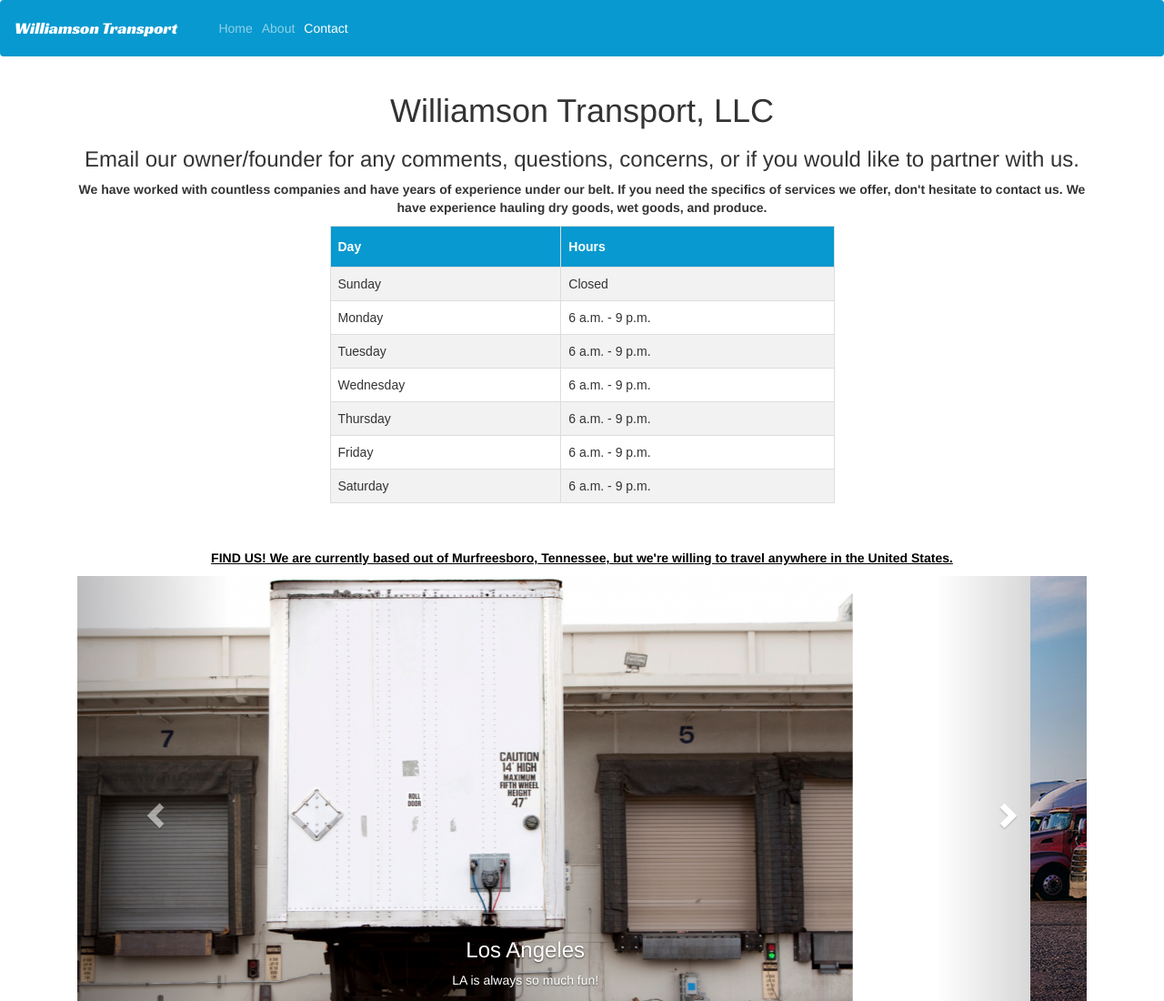
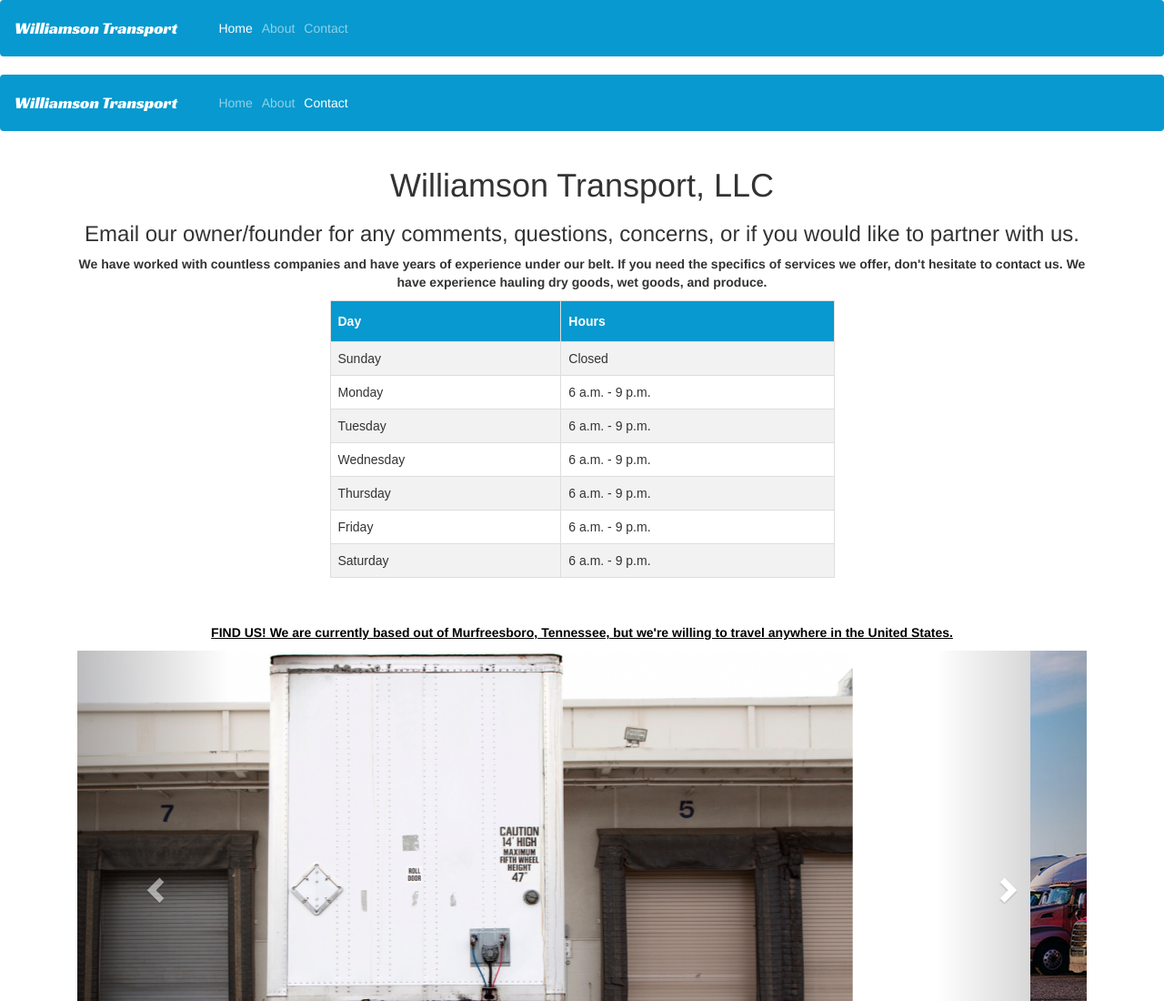
Before and after one commit to AmayaWilliamson/draft2, a plain HTML site: page Contact.html in a window 1280 px wide. Shown: the top 1100 px of the page at 91% size. Drawn offline with nearby package versions, Linux system fonts and the light colour scheme.

Commit message:
Update Contact.html

```diff
--- a/Contact.html
+++ b/Contact.html
@@ -19,6 +19,32 @@
  <body>
    <div class="page-div">
 
+
+
+
+
+     <!--      NAVBAR              -->
+<nav class="navbar navbar-expand-lg navbar-dark">
+  <div class="container-fluid">
+    <a class="navbar-brand" href="index.html">Williamson Transport</a>
+    <button class="navbar-toggler" type="button" data-bs-toggle="collapse" data-bs-target="#navbarSupportedContent" aria-controls="navbarSupportedContent" aria-expanded="false" aria-label="Toggle navigation">
+      <span class="navbar-toggler-icon"></span>
+    </button>
+    <div class="collapse navbar-collapse" id="navbarSupportedContent">
+      <ul class="navbar-nav ms-auto mb-2 mb-lg-0">
+        <li class="nav-item">
+          <a class="nav-link active" aria-current="page" href="index.html">Home</a>
+        </li>
+        <li class="nav-item">
+          <a class="nav-link" href="About.html">About</a>
+        </li>
+        <li class="nav-item">
+          <a class="nav-link" href="Contact.html">Contact</a>
+        </li>
+      </ul>
+    </div>
+  </div>
+</nav>
 
 
 
```
